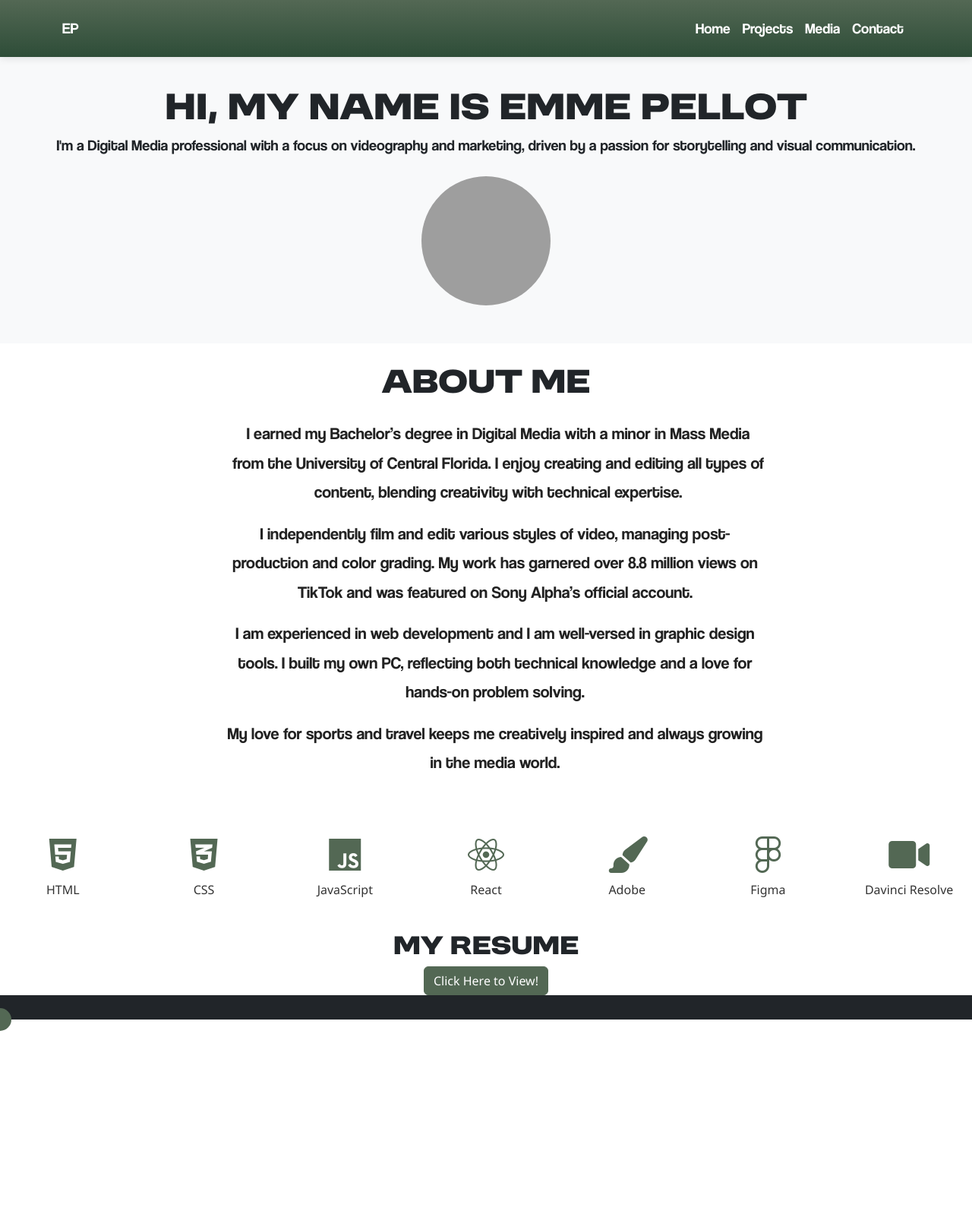
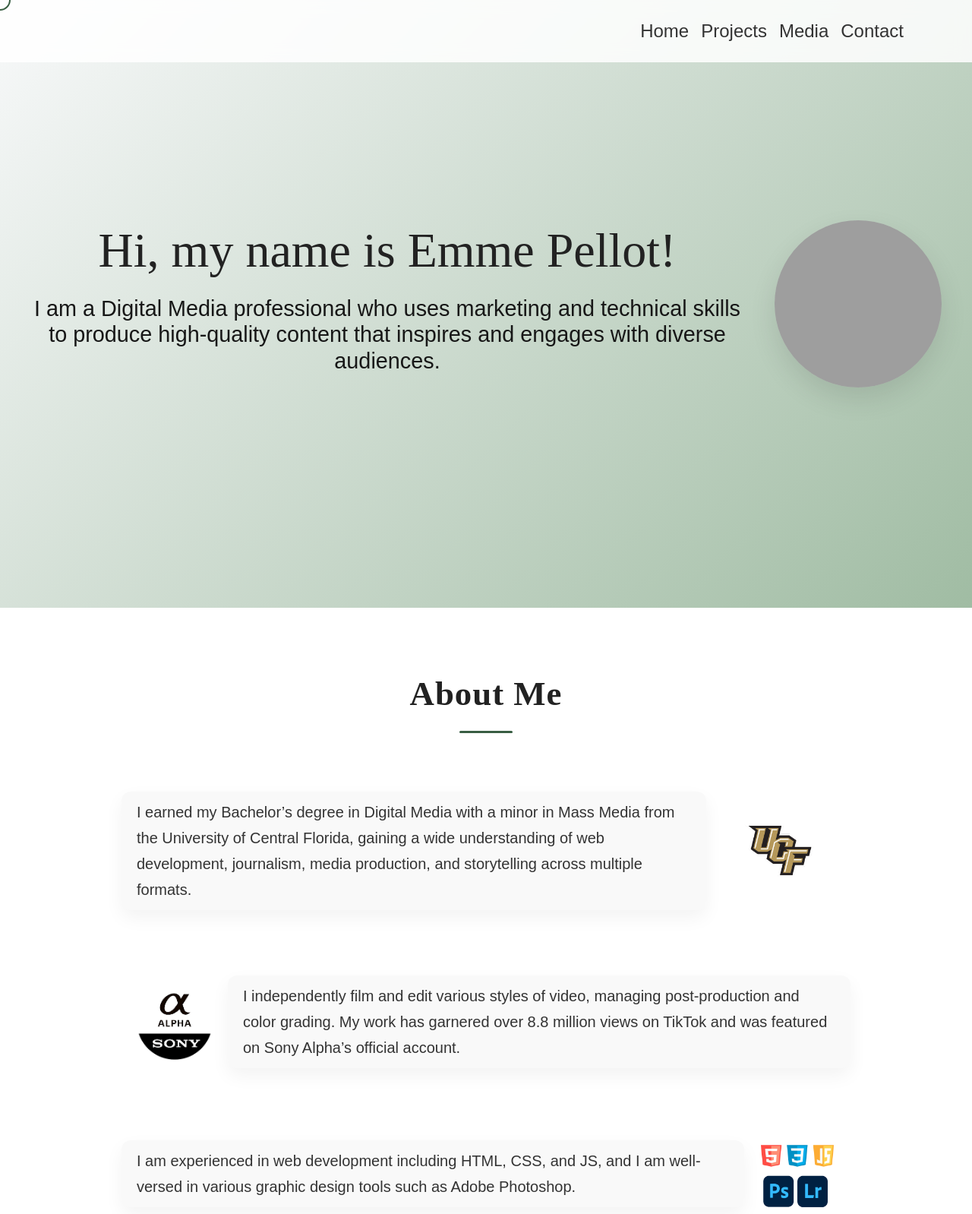
Before and after one commit to emmepellot/EmmePellotPortfolio, a plain HTML site: page index.html in a window 1280 px wide. Shown: the top 1598 px of the page at 76% size. Before the commit the page ends 1357 px from the top, so only its background shows below. Drawn offline with nearby package versions, Linux system fonts and the light colour scheme; grey boxes are pictures that could not be loaded.

Commit message:
new index

```diff
--- a/index.html
+++ b/index.html
@@ -4,151 +4,230 @@
 <meta charset="UTF-8">
 <meta name="viewport" content="width=device-width, initial-scale=1.0">
 <title>Home - Emme Pellot</title>
-    <link href="https://cdn.jsdelivr.net/npm/bootstrap@5.3.0/dist/css/bootstrap.min.css" rel="stylesheet">
-    <!-- Font Awesome for icons -->
+<link href="https://cdn.jsdelivr.net/npm/bootstrap@5.3.0-alpha1/dist/css/bootstrap.min.css" rel="stylesheet">
+<link href="https://cdn.jsdelivr.net/npm/aos@2.3.4/dist/aos.css" rel="stylesheet">
 <link rel="stylesheet" href="https://cdnjs.cloudflare.com/ajax/libs/font-awesome/6.0.0-beta3/css/all.min.css">
+<link href="https://fonts.googleapis.com/css2?family=Poppins:wght@400;500;700&display=swap" rel="stylesheet">
+
 <style>
+/* --- GLOBAL --- */
 body {
-            font-family: 'SB Body', 'Segoe UI', Roboto, 'Helvetica Neue', Arial, 'Noto Sans', sans-serif;
-            text-align: center;
-            cursor: none; /* Hide the default cursor */
+  font-family: "Coolvetica", sans-serif;
+  background-color: #ffffff;
+  margin: 0;
+  cursor: none;
+  color: #222;
 }
-        .hero {
-            background: #f8f9fa;
-            padding: 50px 20px;
-            margin-top: 70px;
-        }
-        .profile-img {
-            width: 170px;
-            height: 170px;
-            border-radius: 50%;
-            object-fit: cover;
-            margin-top: 10px;
-        }
+a { text-decoration:none; }
+section { padding:80px 20px; }
+
+/* --- NAVBAR --- */
 .navbar {
   position: fixed;
   top: 0;
-            left: 0;
   width: 100%;
-            background: linear-gradient(to bottom, #536854, #2e4d38);
+  background: rgba(255,255,255,0.85);
+  backdrop-filter: blur(10px);
   z-index: 1000;
-            box-shadow: 0 2px 10px rgba(0, 0, 0, 0.1);
+  transition: background 0.3s ease, box-shadow 0.3s ease, backdrop-filter 0.3s ease;
+}
+
+.navbar.scrolled {
+  background: rgba(255,255,255,0.9);
+  box-shadow: 0 5px 15px rgba(0,0,0,0.08);
+  backdrop-filter: blur(20px);
 }
 .navbar-nav .nav-link {
-            font-size: 1.2rem;
-            color: white;
-            padding: 15px;
+  font-size: 1.5rem;
+  font-weight:500;
+  color:#333;
+  padding:15px;
+  transition: color 0.3s ease;
 }
-        .navbar-nav .nav-link:hover {
-            color: #000000;
+.navbar-nav .nav-link:hover { color:#385e43; }
+.navbar-brand { font-weight:bold; font-family: Coolvetica; font-size:1.5rem; color:#111; }
+
+/* --- HERO --- */
+.hero {
+  display:flex;
+  align-items:center;
+  justify-content:center;
+  flex-wrap:wrap;
+  min-height: 100vh;
+  background: linear-gradient(135deg, #f8f9fa 0%, #a0bca3 100%);
+  padding:0 20px;
+  text-align:center;
 }
-        .navbar-brand {
-            color:white;
-        }
-        .icon-grid {
-            display: grid;
-            grid-template-columns: repeat(auto-fit, minmax(120px, 1fr));
-            gap: 20px;
-            margin-top: 30px;
-            justify-items: center;
-        }
-        .icon-grid i {
-            font-size: 3rem;
-            color: #536854;
+.hero-text { flex:1; min-width:280px; padding:20px; }
+.hero-text h1 { font-family: MODERNIZ; font-size:4rem; margin-bottom:20px; }
+.hero-text p { font-size:1.8rem; line-height:1.2; color:#171717; }
+.profile-img {
+  width: 220px;
+  height: 220px;
+  border-radius:50%;
+  object-fit:cover;
+  margin:20px;
+  box-shadow:0 15px 35px rgba(0,0,0,0.1);
   transition: transform 0.3s ease;
 }
-        .icon-grid i:hover {
-            transform: scale(1.1);
-            color: #2e4d38;
+.profile-img:hover { transform: scale(1.05); }
+
+/* --- SECTION HEADERS --- */
+.main-header {
+font-family:"MODERNIZ" ;
+  text-align:center;
+  margin-bottom:60px;
+  font-size:2.8rem;
+  font-weight:700;
+  letter-spacing:1px;
+  position:relative;
+  color:#222;
 }
-        .icon-label {
-            margin-top: 10px;
-            font-size: 1rem;
-            color: #333;
+.main-header::after {
+  content:"";
+  display:block;
+  width:70px;
+  height:3px;
+  background:#385e43;
+  margin:15px auto 0;
+  border-radius:2px;
 }
-        @font-face {
-            font-family:'MODERNIZ';
-            src: url('assets/Moderniz.otf');
-        }
-        @font-face {
-            font-family:'Coolvetica';
-            src: url('assets/Coolvetica.otf');
-        }
-        .cursor {
-            position: absolute;
-            width: 30px; /* Adjust the size */
-            height: 30px; /* Adjust the size */
-            background-color: #536854; /* Custom color */
-            border-radius: 50%; /* Circular shape */
-            pointer-events: none; /* So it doesn't interfere with clicks */
-            transform: translate(-50%, -50%); /* Center the cursor on the mouse */
-            transition: all 0.05s ease; /* Faster transition */
-            z-index: 9999;
+.sub-header {
+  text-align:center;
+  margin-bottom:40px;
+  font-size:1.3rem;
+  font-weight:500;
+  color:#385e43;
 }
 
-        .cursor-hover {
-            transform: translate(-50%, -50%) scale(1.2); /* Less scaling effect */
+/* --- ABOUT ME ALTERNATING --- */
+.about-section {
+  max-width:1000px;
+  margin:auto;
 }
-                /* Custom button style */
-                .btn-success {
-            background-color: #536854; /* Green color matching navbar */
-            border-color: #536854;
+.about-item {
+  display:flex;
+  flex-wrap:wrap;
+  align-items:center;
+  margin-bottom:60px;
 }
-        .btn-success:hover {
-            background-color: #2e4d38; /* Darker green for hover effect */
-            border-color: #2e4d38;
+.about-item:nth-child(even) { flex-direction: row-reverse; }
+.about-item-icon {
+  flex:0 0 80px;
+  font-size:2.5rem;
+  color:#385e43;
+  margin:20px;
 }
-        @media (max-width: 480px) {
-    .profile-img {
-        width: 70vw; /* Increase width relative to screen size */
-        height: 70vw;
-        max-width: 350px; /* Set a higher max width */
-        max-height: 350px;
+.about-item-text {
+  flex:1;
+  min-width:250px;
+  font-size:1.25rem;
+  line-height:1.7;
+  color:#333;
+  padding:10px 20px;
+  background:#f9f9f9;
+  border-radius:12px;
+  box-shadow:0 10px 25px rgba(0,0,0,0.05);
+  transition: transform 0.3s ease;
 }
+.about-item-text:hover { transform: translateY(-5px); }
+.about-item-icon img {
+  display:block;
+  width: 120px;
+  height:auto;
+  margin:0 auto;
 }
 
-img {
-    max-width: 100%;
-    height: auto;
+/* --- ICON GRID --- */
+.icon-grid {
+  display:grid;
+  grid-template-columns: repeat(auto-fit, minmax(100px, 1fr));
+  gap:25px;
+  justify-items:center;
+  margin-top:30px;
+}
+.icon-item {
+  background:#e8f5e9;
+  width:100px;
+  height:100px;
+  border-radius:50%;
+  display:flex;
+  align-items:center;
+  justify-content:center;
+  flex-direction:column;
+  transition: transform 0.3s ease, box-shadow 0.3s ease;
+  cursor:pointer;
+}
+.icon-item:hover { transform: scale(1.15); box-shadow:0 10px 20px rgba(0,0,0,0.1); }
+.icon-item i { font-size:2rem; color:#385e43; margin-bottom:8px; }
+.icon-label { font-size:0.9rem; font-weight:500; color:#222; text-align:center; }
+
+/* --- RESUME BUTTON --- */
+.resume-btn {
+  font-size:1.1rem;
+  padding:12px 25px;
+  border-radius:50px;
+  transition: all 0.3s ease;
+  display:inline-flex;
+  align-items:center;
+  gap:10px;
+}
+.resume-btn:hover { transform: scale(1.05); background:#2e4d38; }
+
+/* --- CUSTOM CURSOR --- */
+.cursor {
+  position:fixed;
+  top:0;
+  left:0;
+  width:28px;
+  height:28px;
+  border:2px solid #385e43;
+  border-radius:50%;
+  pointer-events:none;
+  transform:translate(-50%,-50%);
+  transition: transform 0.15s ease, width 0.15s ease, height 0.15s ease, border-color 0.15s ease;
+  z-index:9999;
+}
+.cursor-hover {
+  transform:translate(-50%,-50%) scale(1.5);
+  border-color:#004d40;
 }
 
-@media (max-width: 768px) {
-    .profile-img {
-        width: 60vw;
-        height: 60vw;
-        max-width: 350px;
-        max-height: 350px;
+/* --- FOOTER --- */
+footer {
+  background:#f1f1f1;
+  color:#fff;
+  text-align:center;
+  padding:20px 0;
+  margin-top:80px;
 }
 
-    img {
-        max-width: 90%; /* Ensures all images scale well */
+/* --- MEDIA --- */
+@media (max-width: 768px) {
+  .hero {
+    flex-direction: column-reverse;
+    justify-content: center; /* keep content vertically centered */
+    min-height: auto; /* allow height to adjust to content */
+    padding: 60px 20px; /* add top and bottom spacing */
   }
+  .hero-text h1 { font-size:2.8rem; }
+  .profile-img { width:180px; height:180px; }
+  .about-item { flex-direction:column; }
+  .about-item:nth-child(even) { flex-direction:column; }
+  .about-item-icon { margin-bottom:10px; }
 }
-
-@media (max-width: 480px) {
-    .profile-img {
-        width: 80vw;
-        height: 80vw;
-        max-width: 400px;
-        max-height: 400px;
-    }
-
-    img {
-        max-width: 95%; /* Makes images larger */
-    }
-}
-
 </style>
 </head>
 <body>
-    <nav class="navbar navbar-expand-lg navbar-light">
+
+<!-- NAVBAR -->
+<nav class="navbar navbar-expand-lg">
 <div class="container">
-            <a class="navbar-brand" href="index.html" style="font-family: Coolvetica;">EP</a>
   <button class="navbar-toggler" type="button" data-bs-toggle="collapse" data-bs-target="#navbarNav">
     <span class="navbar-toggler-icon"></span>
   </button>
   <div class="collapse navbar-collapse" id="navbarNav">
-                <ul class="navbar-nav ms-auto" style="font-family: Coolvetica;">
+    <ul class="navbar-nav ms-auto">
       <li class="nav-item"><a class="nav-link" href="index.html">Home</a></li>
       <li class="nav-item"><a class="nav-link" href="projects.html">Projects</a></li>
       <li class="nav-item"><a class="nav-link" href="photography.html">Media</a></li>
@@ -158,108 +237,88 @@ img {
 </div>
 </nav>
 
-    <header class="hero" style="font-family: MODERNIZ;">
-        <h1>Hi, my name is Emme Pellot</h1>
-        <p style="font-family: Coolvetica; font-size: 20px;">I'm a Digital Media professional with a focus on videography and marketing, driven by a passion for storytelling and visual communication.</p>
-        <img src="assets/img/emme.JPEG" alt="Your Photo" class="profile-img">
+<!-- HERO -->
+<header class="hero">
+  <div class="hero-text" data-aos="fade-right">
+    <h1>Hi, my name is Emme Pellot!</h1>
+<p>I am a Digital Media professional who uses marketing and technical skills to produce high-quality content that inspires and engages with diverse audiences.</p>
+  </div>
+  <img src="assets/img/emme.JPEG" alt="Your Photo" class="profile-img" data-aos="fade-left">
 </header>
 
-    <section style="max-width: 800px; margin: auto; padding: 2rem;">
-        <h2 style="text-align: center; font-family: MODERNIZ, sans-serif; font-size: 36px; font-weight: 800; margin-bottom: 1.5rem;">
-          ABOUT ME
-        </h2>
-        <ul style="font-family: Coolvetica, sans-serif; font-size: 22px; list-style: none; padding: 0; line-height: 1.75; color: #222;">
-          <li style="margin-bottom: 1rem; position: relative; padding-left: 2rem;">
-            <span style="position: absolute; left: 0;"></span>
-            I earned my Bachelor’s degree in Digital Media with a minor in Mass Media from the University of Central Florida.
-            I enjoy creating and editing all types of content, blending creativity with technical expertise.
-          </li>
-          <li style="margin-bottom: 1rem; position: relative; padding-left: 1.5rem;">
-            <span style="position: absolute; left: 0;"></span>
-            I independently film and edit various styles of video, managing post-production and color grading. My work has garnered over 8.8 million views on TikTok and was featured on Sony Alpha’s official account.
-          </li>
-          <li style="margin-bottom: 1rem; position: relative; padding-left: 1.5rem;">
-            <span style="position: absolute; left: 0;"></span>
-            I am experienced in web development and I am well-versed in graphic design tools.
-            I built my own PC, reflecting both technical knowledge and a love for hands-on problem solving.
-          </li>
-          <li style="margin-bottom: 1rem; position: relative; padding-left: 1.5rem;">
-            <span style="position: absolute; left: 0;"></span>
-            My love for sports and travel keeps me creatively inspired and always growing in the media world.
-          </li>
-        </ul>
+<!-- ABOUT ME -->
+<section class="about-section" data-aos="fade-up">
+  <div class="main-header">About Me</div>
+
+  <div class="about-item" data-aos="fade-right">
+  <div class="about-item-icon">
+    <img src="assets/img/ucf-logo.png" alt="UCF Logo" style="width:150px; height:auto;"></div>
+    <div class="about-item-text">I earned my Bachelor’s degree in Digital Media with a minor in Mass Media from the University of Central Florida, gaining a wide understanding of web development, journalism, media production, and storytelling across multiple formats.</div>
+  </div>
+
+  <div class="about-item" data-aos="fade-left">
+    <div class="about-item-icon">
+    <img src="assets/img/sony.png" alt="Sony Logo" style="width:100px; height:auto;"></div>
+    <div class="about-item-text">I independently film and edit various styles of video, managing post-production and color grading. My work has garnered over 8.8 million views on TikTok and was featured on Sony Alpha’s official account.</div>
+  </div>
+
+  <div class="about-item" data-aos="fade-right">
+    <div class="about-item-icon">
+    <img src="assets/img/htmlcssjspslr.png" alt="Logo" style="width:100px; height:auto;"></div>
+    <div class="about-item-text">I am experienced in web development including HTML, CSS, and JS, and I am well-versed in various graphic design tools such as Adobe Photoshop. </div>
+  </div>
+
+  <div class="about-item" data-aos="fade-left">
+    <div class="about-item-icon"><i class="fas fa-globe-americas"></i></div>
+    <div class="about-item-text">Travel and sports are constant sources of inspiration for me, helping me approach every project with creativity, energy, and purpose. </div>
+  </div>
+
 </section>
 
-        <div class="icon-grid">
-            <!-- Web Development Icons -->
-            <div>
-                <i class="fab fa-html5"></i>
-                <div class="icon-label">HTML</div>
-            </div>
-            <div>
-                <i class="fab fa-css3-alt"></i>
-                <div class="icon-label">CSS</div>
-            </div>
-            <div>
-                <i class="fab fa-js"></i>
-                <div class="icon-label">JavaScript</div>
-            </div>
-            <div>
-                <i class="fab fa-react"></i>
-                <div class="icon-label">React</div>
-            </div>
-            <!-- Design Icons -->
-            <div>
-                <i class="fas fa-paint-brush"></i>
-                <div class="icon-label">Adobe</div>
-            </div>
-
-            <div>
-                <i class="fab fa-figma"></i>
-                <div class="icon-label">Figma</div>
-            </div>
-            <!-- Video Editing Icons -->
-            <div>
-                <i class="fas fa-video"></i>
-                <div class="icon-label">Davinci Resolve</div>
-            </div>
-        </div>
-
-        <!-- Resume Link Section -->
-        <div class="mt-5">
-            <h3 style="font-family: MODERNIZ;">My Resume</h3>
-            <a href="https://docs.google.com/document/d/1B6GEPWF9PwMsbQVYRq9CxB3txjbKZH9s/edit" target="_blank" class="btn btn-success">Click Here to View!</a>
-        </div>
+<!-- ICON GRID -->
+<section class="icon-grid" data-aos="fade-up">
+  <div class="icon-item"><i class="fab fa-html5"></i><div class="icon-label">HTML</div></div>
+  <div class="icon-item"><i class="fab fa-css3-alt"></i><div class="icon-label">CSS</div></div>
+  <div class="icon-item"><i class="fab fa-js"></i><div class="icon-label">JavaScript</div></div>
+  <div class="icon-item"><i class="fab fa-react"></i><div class="icon-label">React</div></div>
+  <div class="icon-item"><i class="fas fa-paint-brush"></i><div class="icon-label">Adobe</div></div>
+  <div class="icon-item"><i class="fab fa-figma"></i><div class="icon-label">Figma</div></div>
+  <div class="icon-item"><i class="fas fa-video"></i><div class="icon-label">Davinci Resolve Studio</div></div>
 </section>
 
-    <footer class="bg-dark text-light py-3"></footer>
+<!-- RESUME -->
+<div class="main-header" data-aos="fade-up">
+  <h3 style="font-family: MODERNIZ; font-size: 36px;">My Resume</h3>
+  <a href="https://docs.google.com/document/d/1B6GEPWF9PwMsbQVYRq9CxB3txjbKZH9s/edit" target="_blank" class="btn btn-success resume-btn">
+    <i class="fas fa-file-alt"></i> Click Here to View!
+  </a>
+</div>
+<footer> </footer>
+<!-- CUSTOM CURSOR -->
+<div class="cursor"></div>
 
+<script src="https://cdn.jsdelivr.net/npm/bootstrap@5.3.0-alpha1/dist/js/bootstrap.bundle.min.js"></script>
+<script src="https://cdn.jsdelivr.net/npm/aos@2.3.4/dist/aos.js"></script>
 <script>
-        // Create and add the custom cursor element to the page
-        const cursor = document.createElement('div');
-        cursor.classList.add('cursor');
-        document.body.appendChild(cursor);
+AOS.init({duration:1000, once:true});
 
-        // Move the custom cursor with the mouse
-        document.addEventListener('mousemove', (e) => {
-            cursor.style.left = `${e.pageX}px`;
-            cursor.style.top = `${e.pageY}px`;
+// Navbar scroll effect
+const navbar = document.querySelector('.navbar');
+window.addEventListener('scroll', ()=> {
+  if(window.scrollY > 50) navbar.classList.add('scrolled');
+  else navbar.classList.remove('scrolled');
 });
 
-        // Enlarge the cursor when hovering over clickable elements
-        const clickableElements = document.querySelectorAll('a, button, .icon-grid i');
-
-        clickableElements.forEach((el) => {
-            el.addEventListener('mouseenter', () => {
-                cursor.classList.add('cursor-hover');
+// Custom cursor
+const cursor = document.querySelector('.cursor');
+document.addEventListener('mousemove', e => {
+  cursor.style.left = e.clientX + 'px';
+  cursor.style.top = e.clientY + 'px';
 });
-            el.addEventListener('mouseleave', () => {
-                cursor.classList.remove('cursor-hover');
-            });
+document.querySelectorAll('a, button, .icon-item').forEach(el=>{
+  el.addEventListener('mouseenter', ()=>cursor.classList.add('cursor-hover'));
+  el.addEventListener('mouseleave', ()=>cursor.classList.remove('cursor-hover'));
 });
 </script>
-
-    <!-- Bootstrap JS and Popper.js -->
-    <script src="https://cdn.jsdelivr.net/npm/@popperjs/core@2.11.6/dist/umd/popper.min.js"></script>
-    <script src="https://cdn.jsdelivr.net/npm/bootstrap@5.3.0/dist/js/bootstrap.min.js"></script>
 </body>
+</html>
```
Lines whose indentation alone changed are shown as unchanged.
